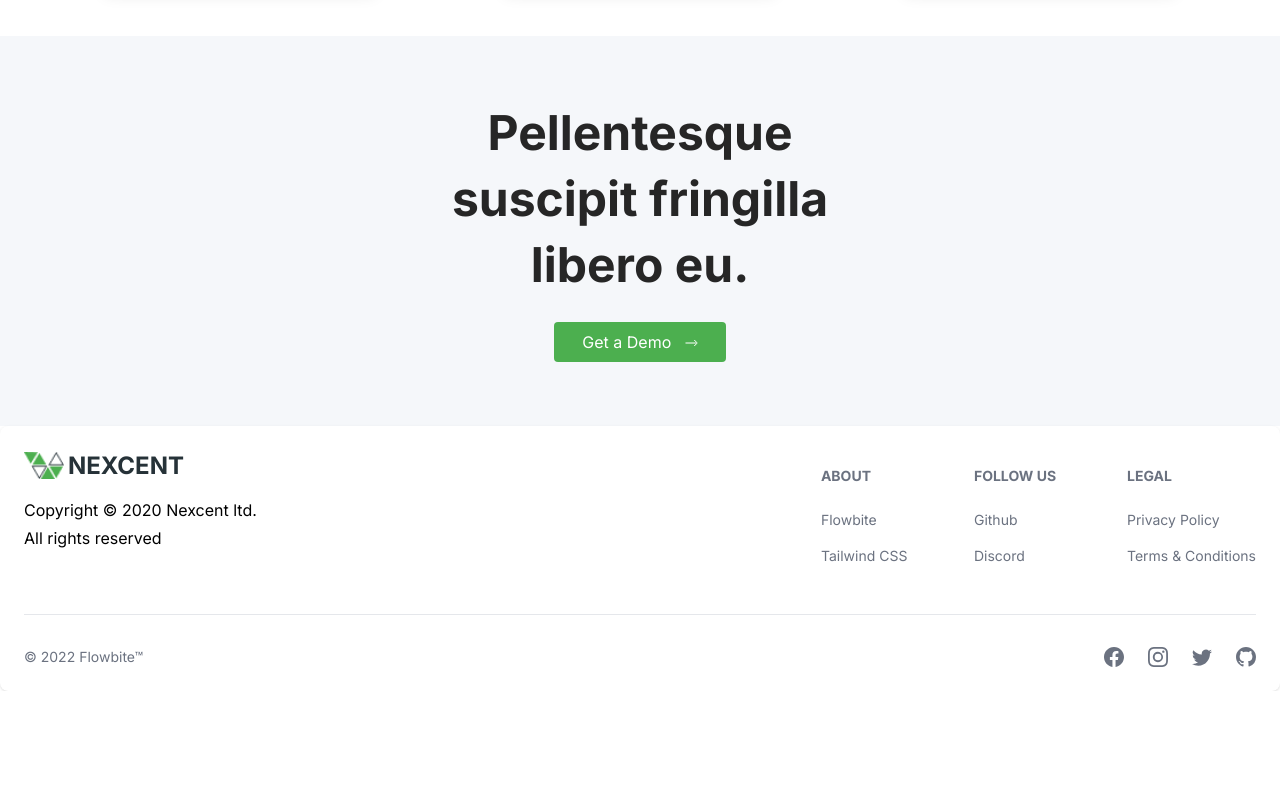
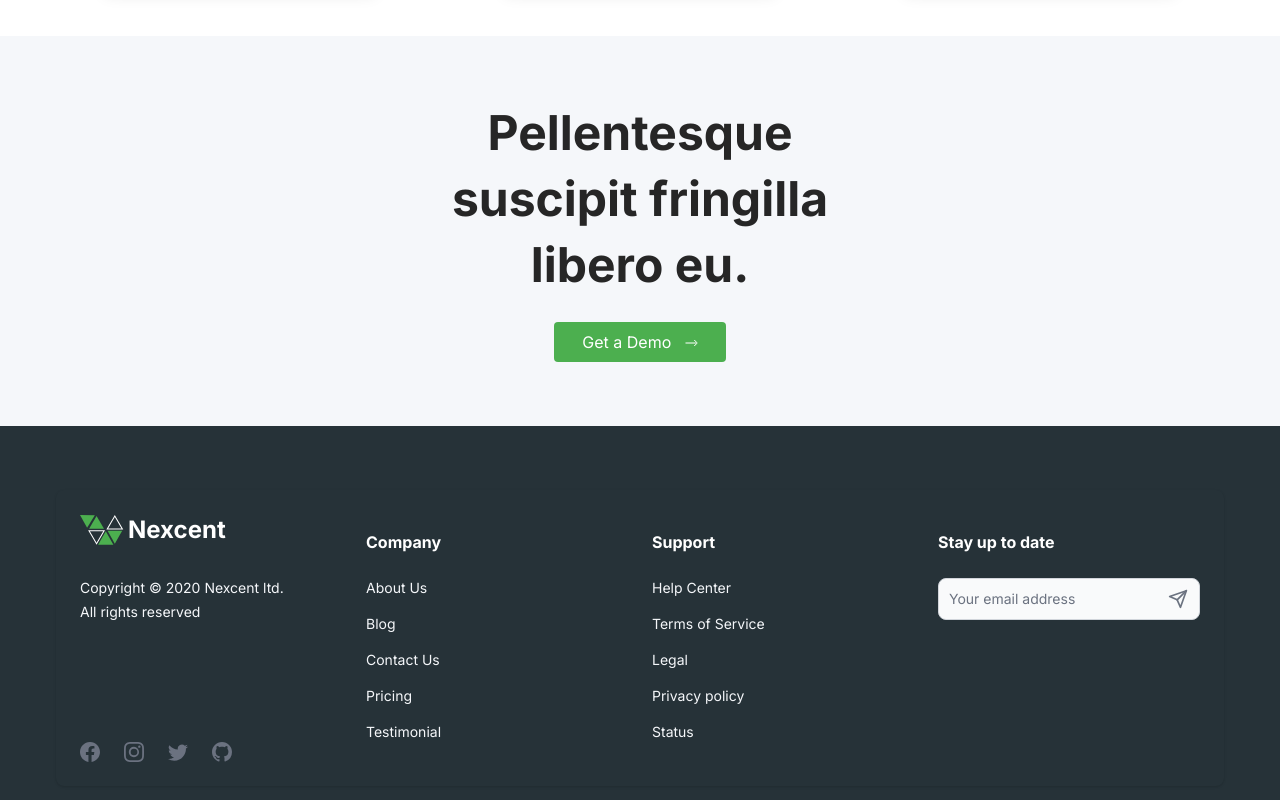
Before and after one commit to adebabs-tec/reactagency, a React (Vite) app: page / in a window 1280 px wide. Shown: the part 4033-4833 px from the top of the page. Before the commit the page ends 4724 px from the top, so only its background shows below. Built offline with nearby package versions, Linux system fonts and the light colour scheme.

Commit message:
project done

```diff
--- a/package.json
+++ b/package.json
@@ -12,6 +12,7 @@
   "dependencies": {
     "flowbite": "^2.2.0",
     "flowbite-react": "^0.7.2",
+    "framer-motion": "^10.16.16",
     "react": "^18.2.0",
     "react-dom": "^18.2.0",
     "react-icons": "^4.12.0",
--- a/src/components/MyFooter.jsx
+++ b/src/components/MyFooter.jsx
@@ -1,56 +1,107 @@
 import { Footer } from 'flowbite-react'
 import { BsFacebook, BsGithub, BsInstagram, BsTwitter } from 'react-icons/bs'
-import logo from '../assets/Icon.png'
+import { TextInput } from 'flowbite-react'
+import { LuSend } from 'react-icons/lu'
 
 const MyFooter = () => {
   return (
-    <Footer container>
+    <div className="px-4 lg:px-14 max-w-screen-2xl mx-auto bg-neutralBlack text-white py-16">
+      <Footer container className="bg-neutralBlack">
         <div className="w-full">
           <div className="grid w-full justify-between sm:flex sm:justify-between md:flex md:grid-cols-1">
             <div className="space-y-4 mb-8">
               <a
                 href=""
-              className="text-2xl font-semibold flex items-center space-x-1"
+                className="text-2xl font-semibold flex items-center space-x-1 mb-8"
               >
-              <img
-                src={logo}
-                alt="logo"
-                className="w-10 imline-block items-center"
+                <svg
+                  xmlns="http://www.w3.org/2000/svg"
+                  width="44"
+                  height="30"
+                  viewBox="0 0 44 30"
+                  fill="none"
+                >
+                  <path
+                    d="M23.2259 16.2379L16.561 27.6527L9.89611 16.2379H23.2259ZM25.0114 15.2177H8.10339L16.561 29.6717L25.0114 15.2177Z"
+                    fill="white"
                   />
-              <span className="text-[#263238]">NEXCENT</span>
+                  <path
+                    d="M34.8137 2.0404L41.4786 13.4552H28.1488L34.8137 2.0404ZM34.8137 0L26.3561 14.454H43.2713L34.8137 0Z"
+                    fill="white"
+                  />
+                  <path
+                    d="M0 0L7.09143 12.7846L14.8406 0.321025L0 0Z"
+                    fill="#4CAF4F"
+                  />
+                  <path
+                    d="M16.5612 1.11987L23.9997 13.8332H9.1084L16.5612 1.11987Z"
+                    fill="#4CAF4F"
+                  />
+                  <path
+                    d="M25.9152 16.6089L33.3608 29.6718H18.1154L25.6838 16.6089H25.9152Z"
+                    fill="#4CAF4F"
+                  />
+                  <path
+                    d="M27.5271 15.8169L34.8137 28.68L42.2014 15.8169H27.5271Z"
+                    fill="#4CAF4F"
+                  />
+                </svg>
+                <span className="text-white">Nexcent</span>
               </a>
               <div>
-              <p className="mb-1">Copyright © 2020 Nexcent ltd.</p>
-              <p>All rights reserved</p>
+                <p className="mb-1 text-sm text-neutralSilver">
+                  Copyright © 2020 Nexcent ltd.
+                </p>
+                <p className="text-sm text-neutralSilver">
+                  All rights reserved
+                </p>
               </div>
             </div>
             <div className="grid grid-cols-2 gap-8 sm:mt-4 sm:grid-cols-3 sm:gap-6">
               <div>
-              <Footer.Title title="about" />
-              <Footer.LinkGroup col>
-                <Footer.Link href="#">Flowbite</Footer.Link>
-                <Footer.Link href="#">Tailwind CSS</Footer.Link>
+                <Footer.Title
+                  title="Company"
+                  className="text-white normal-case font-semibold text-md"
+                />
+                <Footer.LinkGroup col className="text-neutralSilver text-sm">
+                  <Footer.Link href="#About">About Us</Footer.Link>
+                  <Footer.Link href="#FAQ">Blog</Footer.Link>
+                  <Footer.Link href="#Newsletter">Contact Us</Footer.Link>
+                  <Footer.Link href="#Product">Pricing</Footer.Link>
+                  <Footer.Link href="#Testimonial">Testimonial</Footer.Link>
                 </Footer.LinkGroup>
               </div>
               <div>
-              <Footer.Title title="Follow us" />
-              <Footer.LinkGroup col>
-                <Footer.Link href="#">Github</Footer.Link>
-                <Footer.Link href="#">Discord</Footer.Link>
+                <Footer.Title
+                  title="Support"
+                  className="text-white normal-case font-semibold text-md"
+                />
+                <Footer.LinkGroup col className="text-neutralSilver text-sm">
+                  <Footer.Link href="#">Help Center</Footer.Link>
+                  <Footer.Link href="#">Terms of Service</Footer.Link>
+                  <Footer.Link href="#">Legal</Footer.Link>
+                  <Footer.Link href="#">Privacy policy</Footer.Link>
+                  <Footer.Link href="#">Status</Footer.Link>
                 </Footer.LinkGroup>
               </div>
               <div>
-              <Footer.Title title="Legal" />
-              <Footer.LinkGroup col>
-                <Footer.Link href="#">Privacy Policy</Footer.Link>
-                <Footer.Link href="#">Terms &amp; Conditions</Footer.Link>
-              </Footer.LinkGroup>
+                <Footer.Title
+                  title="Stay up to date"
+                  className="text-white normal-case font-semibold text-md"
+                />
+                <div className="max-w-md">
+                  <TextInput
+                    id="email4"
+                    type="email"
+                    rightIcon={LuSend}
+                    placeholder="Your email address"
+                    required
+                  />
                 </div>
               </div>
             </div>
-        <Footer.Divider />
+          </div>
           <div className="w-full sm:flex sm:items-center sm:justify-between">
-          <Footer.Copyright href="#" by="Flowbite™" year={2022} />
             <div className="mt-4 flex space-x-6 sm:mt-0 sm:justify-center">
               <Footer.Icon href="#" icon={BsFacebook} />
               <Footer.Icon href="#" icon={BsInstagram} />
@@ -60,6 +111,7 @@ const MyFooter = () => {
           </div>
         </div>
       </Footer>
+    </div>
   )
 }
 
--- a/src/components/Newsletter.jsx
+++ b/src/components/Newsletter.jsx
@@ -1,6 +1,9 @@
 const Newsletter = () => {
   return (
-    <div className="px-4 lg:px-14 max-w-screen-2xl mx-auto bg-neutralSilver py-16">
+    <div
+      className="px-4 lg:px-14 max-w-screen-2xl mx-auto bg-neutralSilver py-16"
+      id="Newsletter"
+    >
       <div className="flex items-center justify-center mx-auto lg:w-2/5">
         <div className="text-center">
           <h2 className="lg:text-5xl text-3xl text-neutral-800 font-semibold mb-6 lg:leading-snug">
--- a/tailwind.config.js
+++ b/tailwind.config.js
@@ -14,6 +14,7 @@ export default {
         brandPrimary: '#4CAF4F',
         neutralGrey: '#717171',
         gray900: '#18191F',
+        neutralBlack: '#263238',
       },
     },
   },
```
Also changed, not shown: 1 other file (tests, documents, lock files or other folders). Lines whose indentation alone changed are shown as unchanged.
